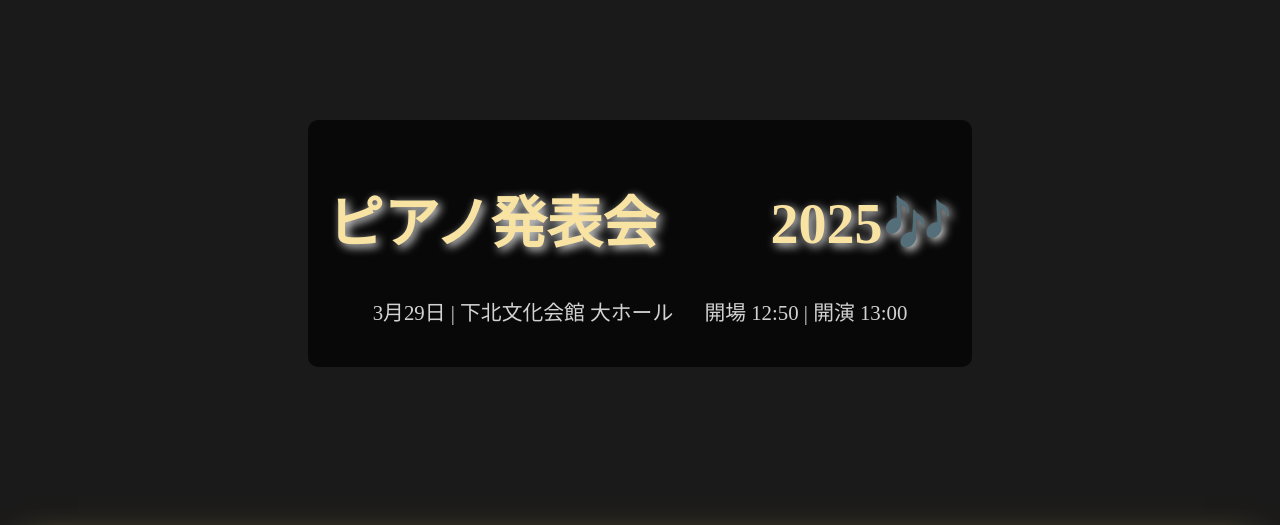
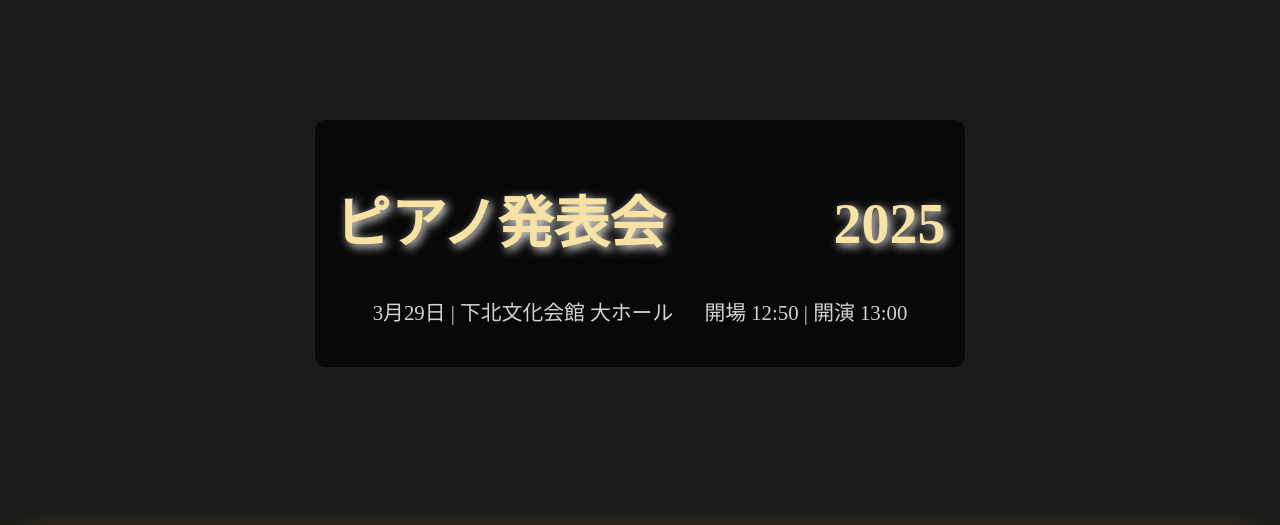
Before and after one commit to nknkny/-, a plain HTML site: page index.html in a window 1280 px wide. Shown: the top 525 px of the page. Drawn offline with Linux system fonts and the light colour scheme.

Commit message:
Update index.html

```diff
--- a/index.html
+++ b/index.html
@@ -74,7 +74,7 @@
 <body>
     <header>
         <div class="header-overlay">
-            <h1>ピアノ発表会　　2025🎶</h1>
+            <h1>ピアノ発表会　　　2025</h1>
             <p> 3月29日 | 下北文化会館 大ホール 　 開場 12:50 | 開演 13:00 </p>
         </div>
     </header>
```
